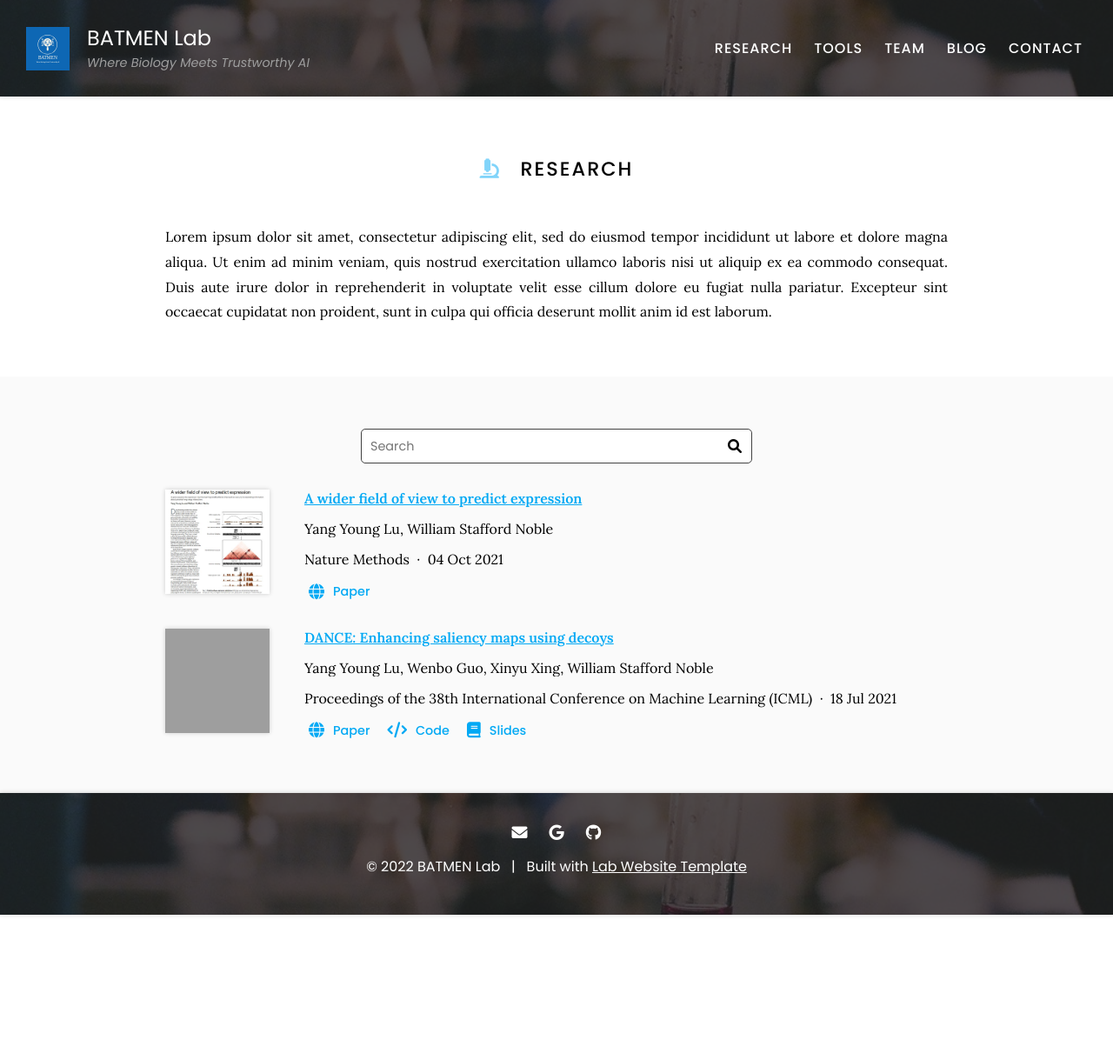
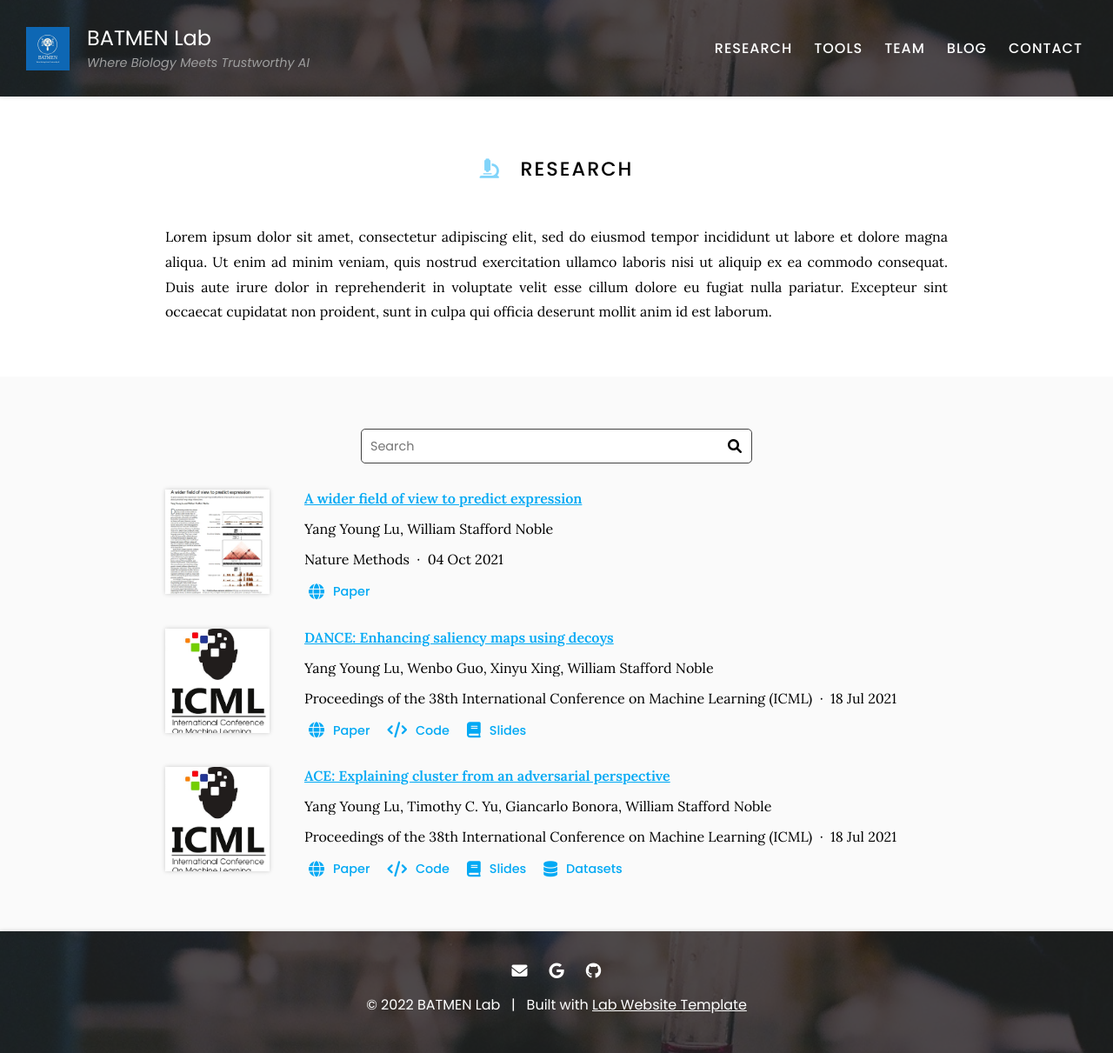
Before and after one commit to batmen-lab/batmen-lab.github.io, a Jekyll site: the page built from research/index.md, in a window 1280 px wide. Shown: the whole page at 87% size. Built offline with Jekyll 4.4.1, drawn with Linux system fonts in a browser that asks for light colours; before the commit the page ends 1052 px from its top, so only the background shows below that; grey boxes are pictures that could not be loaded.

Commit message:
Generate citations

```diff
--- a/_data/citations.yaml
+++ b/_data/citations.yaml
@@ -25,7 +25,7 @@
   date: '2021-07-18'
   link: https://proceedings.mlr.press/v139/lu21b.html
   author: Yang Lu
-  image: images/tools/icml21.png
+  image: images/tools/icml21.jpg
   extra-links:
   - link: https://proceedings.mlr.press/v139/lu21b.html
     text: Paper
@@ -35,3 +35,27 @@
   - type: docs
     link: https://slideslive.com/38959260/dance-enhancing-saliency-maps-using-decoys
     text: Slides
+- id: url:https://proceedings.mlr.press/v139/lu21e.html
+  title: 'ACE: Explaining cluster from an adversarial perspective'
+  authors:
+  - Yang Young Lu
+  - Timothy C. Yu
+  - Giancarlo Bonora
+  - William Stafford Noble
+  publisher: Proceedings of the 38th International Conference on Machine Learning
+    (ICML)
+  date: '2021-07-18'
+  link: https://proceedings.mlr.press/v139/lu21e.html
+  image: images/tools/icml21.jpg
+  extra-links:
+  - link: https://proceedings.mlr.press/v139/lu21e.html
+    text: Paper
+  - type: source
+    link: https://bitbucket.org/noblelab/ace
+    text: Code
+  - type: docs
+    link: https://slideslive.com/38959455/ace-explaining-cluster-from-an-adversarial-perspective
+    text: Slides
+  - type: data
+    link: http://noble.gs.washington.edu/proj/ACE
+    text: Datasets
```
